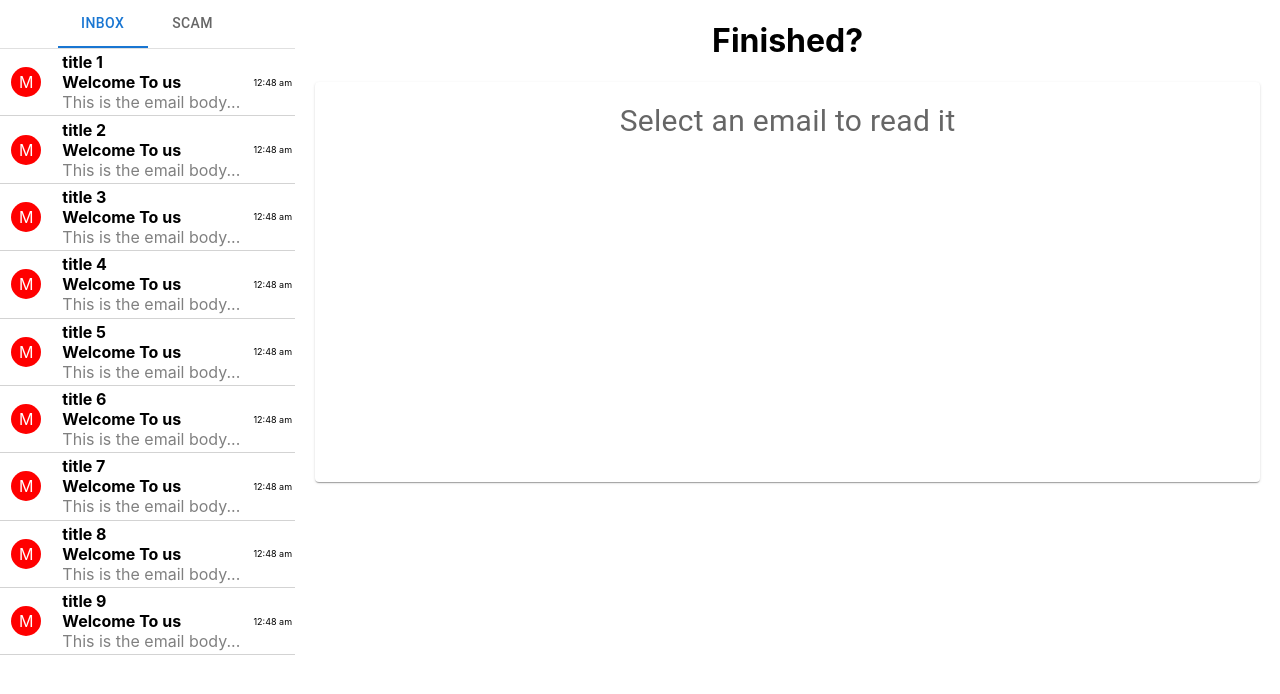
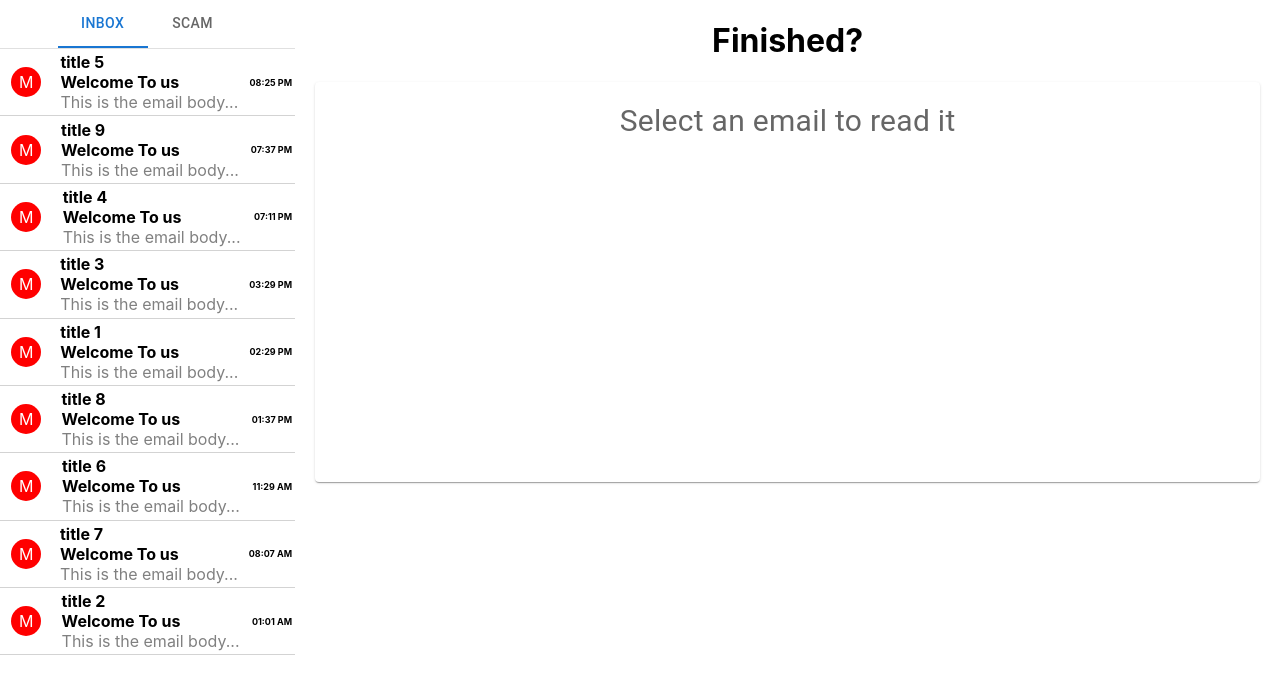
Before and after one commit to patrickcollings/phish-me-if-you-can-2, a React (Create React App) app: page / in a window 1280 px wide. Shown: the top 694 px of the page. Built offline with nearby package versions, Linux system fonts and the light colour scheme.

Commit message:
order email lists by time

```diff
--- a/src/assets/emails.js
+++ b/src/assets/emails.js
@@ -1,50 +1,61 @@
+import { getRandomTime } from "./helper";
+
 export default [
   {
     id: 1,
     title: "title 1",
     body: "body 1",
     scam: true,
+    time: getRandomTime(),
   },
   {
     id: 2,
     title: "title 2",
     body: "body 2",
     scam: true,
+    time: getRandomTime(),
   },
   {
     id: 3,
     title: "title 3",
     body: "body 3",
     scam: true,
+    time: getRandomTime(),
   },
   {
     id: 4,
     title: "title 4",
     body: "body 4",
+    time: getRandomTime(),
   },
   {
     id: 5,
     title: "title 5",
     body: "body 5",
+    time: getRandomTime(),
   },
   {
     id: 6,
     title: "title 6",
     body: "body 6",
+    time: getRandomTime(),
   },
   {
     id: 7,
     title: "title 7",
     body: "body 7",
+    time: getRandomTime(),
   },
   {
     id: 8,
     title: "title 8",
     body: "body 8",
+    time: getRandomTime(),
   },
   {
     id: 9,
     title: "title 9",
     body: "body 9",
+    time: getRandomTime(),
   },
 ];
--- /dev/null
+++ b/src/assets/helper.js
@@ -0,0 +1,38 @@
+export function getRandomTime() {
+
+    const start = new Date();
+    start.setHours(0, 0, 0, 0);
+
+    const end = new Date();
+    end.setHours(23, 59, 59, 999);
+
+    return new Date(
+    start.getTime() + Math.random() * (end.getTime() - start.getTime())
+    );
+}
+
+function compare(a, b) {
+    console.log(a.time, b.time);
+  if (a.time.getTime() < b.time.getTime()) {
+    return 1;
+  }
+  if (a.time.getTime() > b.time.getTime()) {
+    return -1;
+  }
+  return 0;
+}
+
+
+export function orderListByTime(emailList) {
+    if (!emailList) return;
+    const t = emailList.sort(compare);
+    console.log(t);
+}
+
+export function getHoursAndMinutes(time) {
+    var date = new Date(time);
+    return date.toLocaleTimeString(navigator.language, {
+      hour: "2-digit",
+      minute: "2-digit",
+    });
+}
--- a/src/components/email-list-item/email-list-item.js
+++ b/src/components/email-list-item/email-list-item.js
@@ -1,3 +1,5 @@
+import { getHoursAndMinutes } from "../../assets/helper";
+
 let styles = {
   //   borderTop: "1px solid grey",
   borderBottom: "1px solid lightgrey",
@@ -65,7 +67,7 @@ export default function EmailListItem(props) {
           </span>
           <span
             style={{
-              color: "grey"
+              color: "grey",
             }}
           >
             This is the email body...
@@ -78,9 +80,10 @@ export default function EmailListItem(props) {
               top: "0",
               right: "0",
               fontSize: "9px",
+              fontWeight: props.email.read ? "" : "bold",
             }}
           >
-            12:48 am
+            {getHoursAndMinutes(props.email.time)}
           </span>
         </div>
       </div>
--- a/src/views/result/result.js
+++ b/src/views/result/result.js
@@ -1,6 +1,7 @@
 import { useEffect, useState } from "react";
 import styled from "styled-components";
 import emails from "../../assets/emails";
+import { orderListByTime } from "../../assets/helper";
 import EmailDisplay from "../../components/email-display/email-display";
 import EmailSidebar from "../../components/email-sidebar/email-sidebar";
 
@@ -25,8 +26,12 @@ const Container = styled.div`
 `;
 
 // Grab saved list from localstorage so user doesn't start again
-const savedEmailList = JSON.parse(localStorage.getItem("phishme_emailList"));
-const savedScamList = JSON.parse(localStorage.getItem("phishme_scamList"));
+// const savedEmailList = JSON.parse(localStorage.getItem("phishme_emailList"));
+const savedEmailList = null;
+// const savedScamList = JSON.parse(localStorage.getItem("phishme_scamList"));
+const savedScamList = null;
+console.log(emails);
+orderListByTime(emails);
 
 export default function Result(props) {
   const [selectedEmail, setSelectedEmail] = useState();
@@ -61,8 +66,11 @@ export default function Result(props) {
   function addToScamList() {
     const index = findEmailIndex(selectedEmail);
     if (index < 0) return;
-    setScamList([...scamList, emailList[index]]);
+    let newScamList = [...scamList, emailList[index]];
+    orderListByTime(newScamList);
+    setScamList(newScamList);
     emailList.splice(index, 1);
+    orderListByTime(emailList);
     setEmailList([...emailList]);
     setSelectedEmail(null);
   }
@@ -70,8 +78,11 @@ export default function Result(props) {
   function removeFromScamList() {
     const index = findScamEmailIndex(selectedEmail);
     if (index < 0) return;
-    setEmailList([...emailList, scamList[index]]);
+    let newEmailList = [...emailList, scamList[index]];
+    orderListByTime(newEmailList);
+    setEmailList(newEmailList);
     scamList.splice(index, 1);
+    orderListByTime(scamList);
     setScamList([...scamList]);
     setSelectedEmail(null);
   }
```
